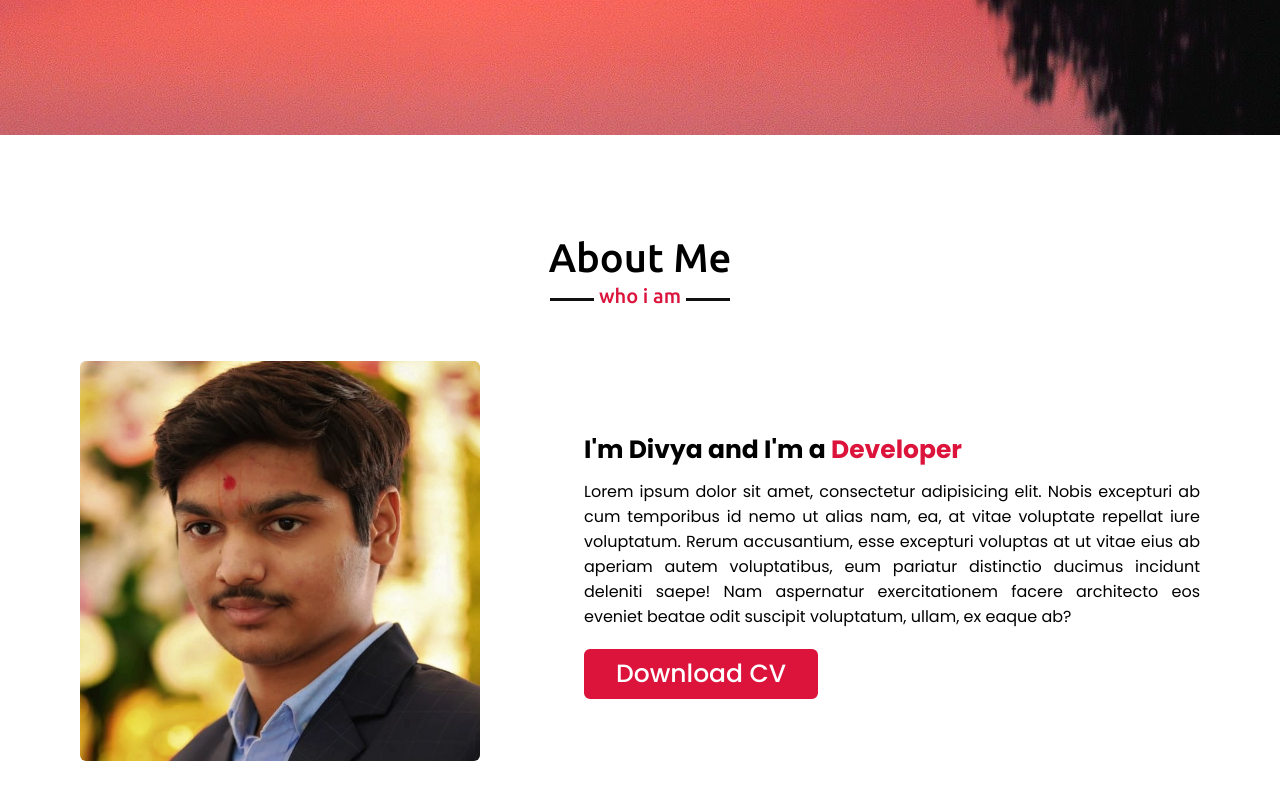
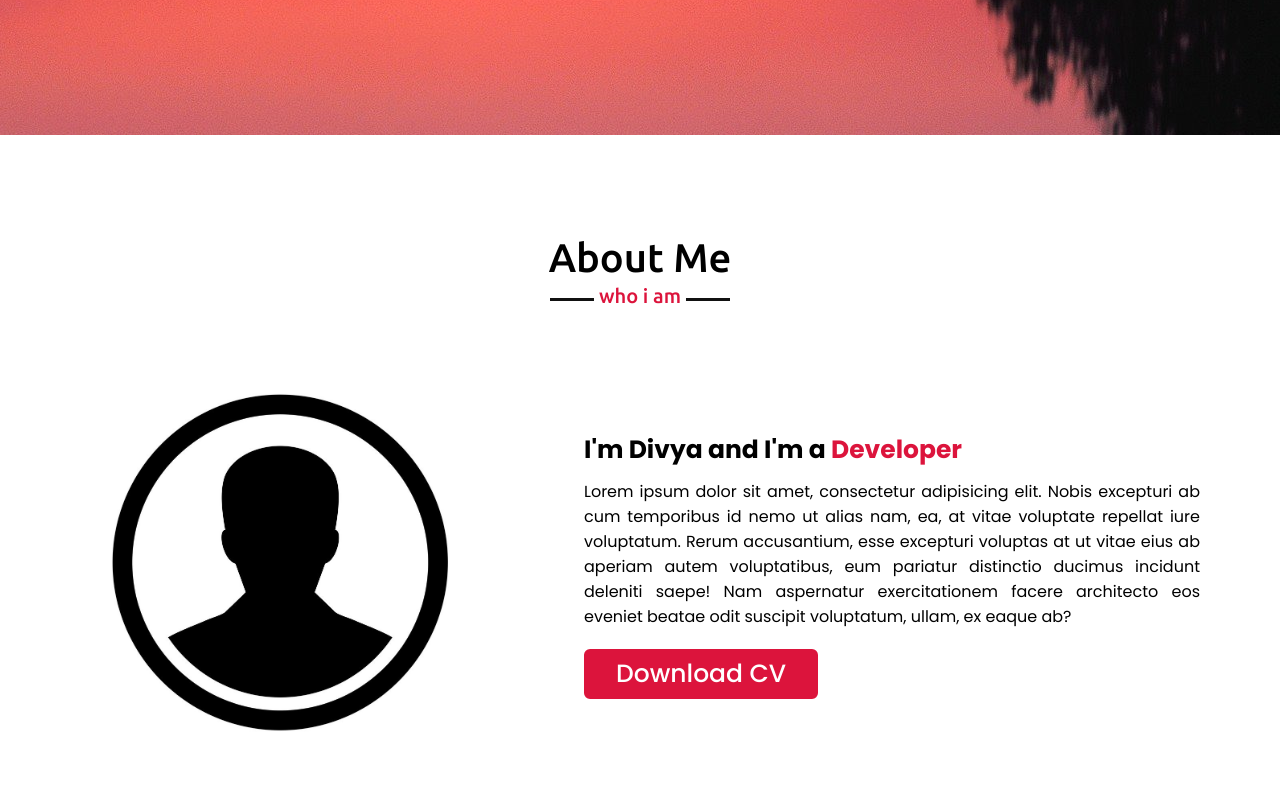
Before and after one commit to sonanidivya/Portfolio, a plain HTML site: page index.html in a window 1280 px wide. Shown: the part 665-1465 px from the top of the page. Drawn offline with nearby package versions, Linux system fonts and the light colour scheme.

Commit message:
Commit on 3/22

```diff
--- a/index.html
+++ b/index.html
@@ -43,7 +43,7 @@
             <h2 class="title">About Me</h2>
             <div class="about-content">
                 <div class="column left">
-                    <img src="pic1.jpg">
+                    <img src="pic.jpg">
                 </div>
                 <div class="column right">
                     <div class="text">I'm Divya and I'm a <span>Developer</span></div>
```
Also changed, not shown: pic.jpg (added), pic1.jpg (deleted).
